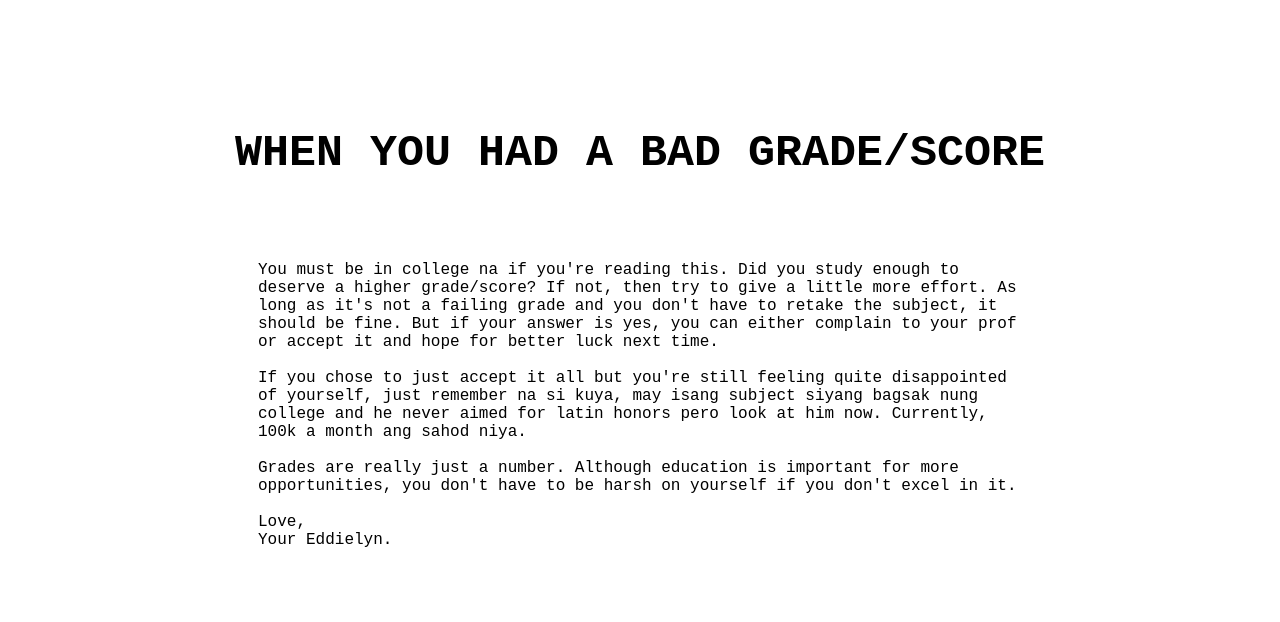
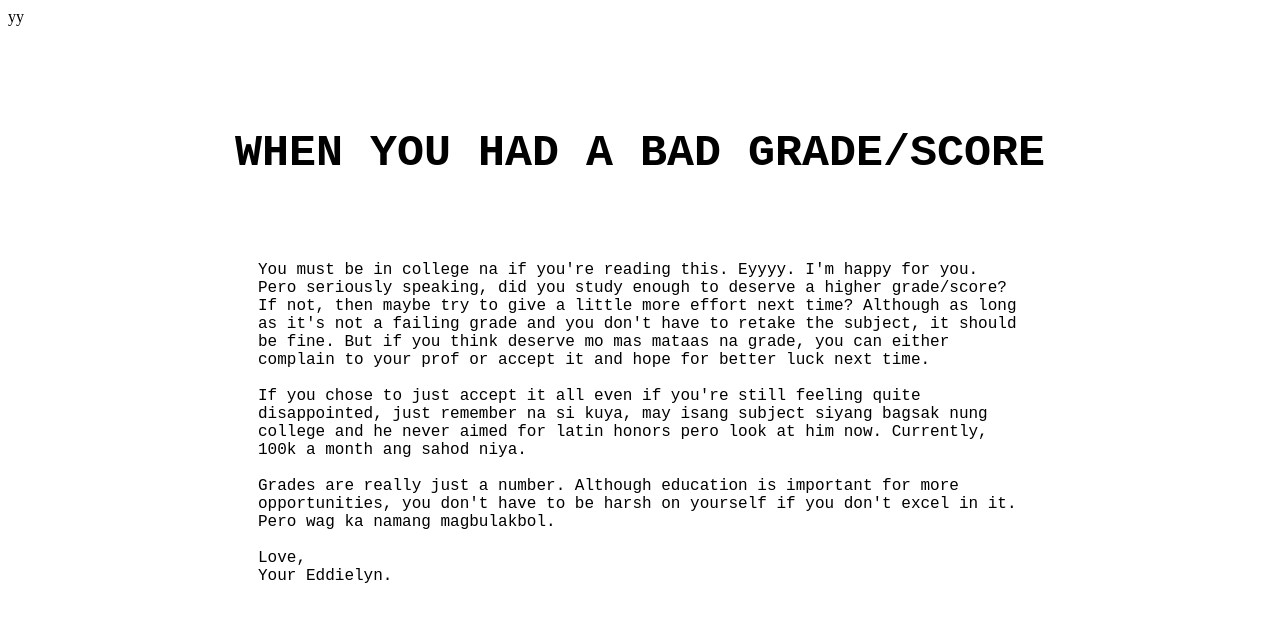
Before and after one commit to BauBau0209/yellow.expensive, a plain HTML site: page When-you-had-a-bad-grade/When-you-had-a-bad-grade.html in a window 1280 px wide. Drawn offline with Linux system fonts and the light colour scheme.

Commit message:
Update When-you-had-a-bad-grade.html

```diff
--- a/When-you-had-a-bad-grade/When-you-had-a-bad-grade.html
+++ b/When-you-had-a-bad-grade/When-you-had-a-bad-grade.html
@@ -1,4 +1,4 @@
-
+yy
 <!DOCTYPE html>
 <html>
 	<head>
@@ -8,13 +8,14 @@
 	<body>
 		<br/> <br/> <br/> <br/> <br/>
 		<h1 style="font-family:'Courier New'; font-size:45px"><center>WHEN YOU HAD A BAD GRADE/SCORE</center></h1> <br/> <br/>
-		<p style="font-family:'Courier New'; margin-left: 250px; margin-right: 250px">You must be in college na if you're reading this.
-		Did you study enough to deserve a higher grade/score? If not, then try to give a little more effort.
-		As long as it's not a failing grade and you don't have to retake the subject, it should be fine. But if your answer is yes,
+		<p style="font-family:'Courier New'; margin-left: 250px; margin-right: 250px">You must be in college na if you're reading this. Eyyyy. I'm happy for you.
+		Pero seriously speaking, did you study enough to deserve a higher grade/score? If not, then maybe try to give a little more effort next time?
+		Although as long as it's not a failing grade and you don't have to retake the subject, it should be fine. But if you think deserve mo mas mataas na grade,
 		you can either complain to your prof or accept it and hope for better luck next time. <br/><br/>
-		If you chose to just accept it all but you're still feeling quite disappointed of yourself, just remember na si kuya,
+		If you chose to just accept it all even if you're still feeling quite disappointed, just remember na si kuya,
 		may isang subject siyang bagsak nung college and he never aimed for latin honors pero look at him now. Currently, 100k a month ang sahod niya. <br/> <br/>
-		Grades are really just a number. Although education is important for more opportunities, you don't have to be harsh on yourself if you don't excel in it. <br/> <br/>
+		Grades are really just a number. Although education is important for more opportunities, you don't have to be harsh on yourself if you don't excel in it.
+		Pero wag ka namang magbulakbol.<br/> <br/>
         Love, <br/> Your Eddielyn.</p>
 	</body>
 
```
